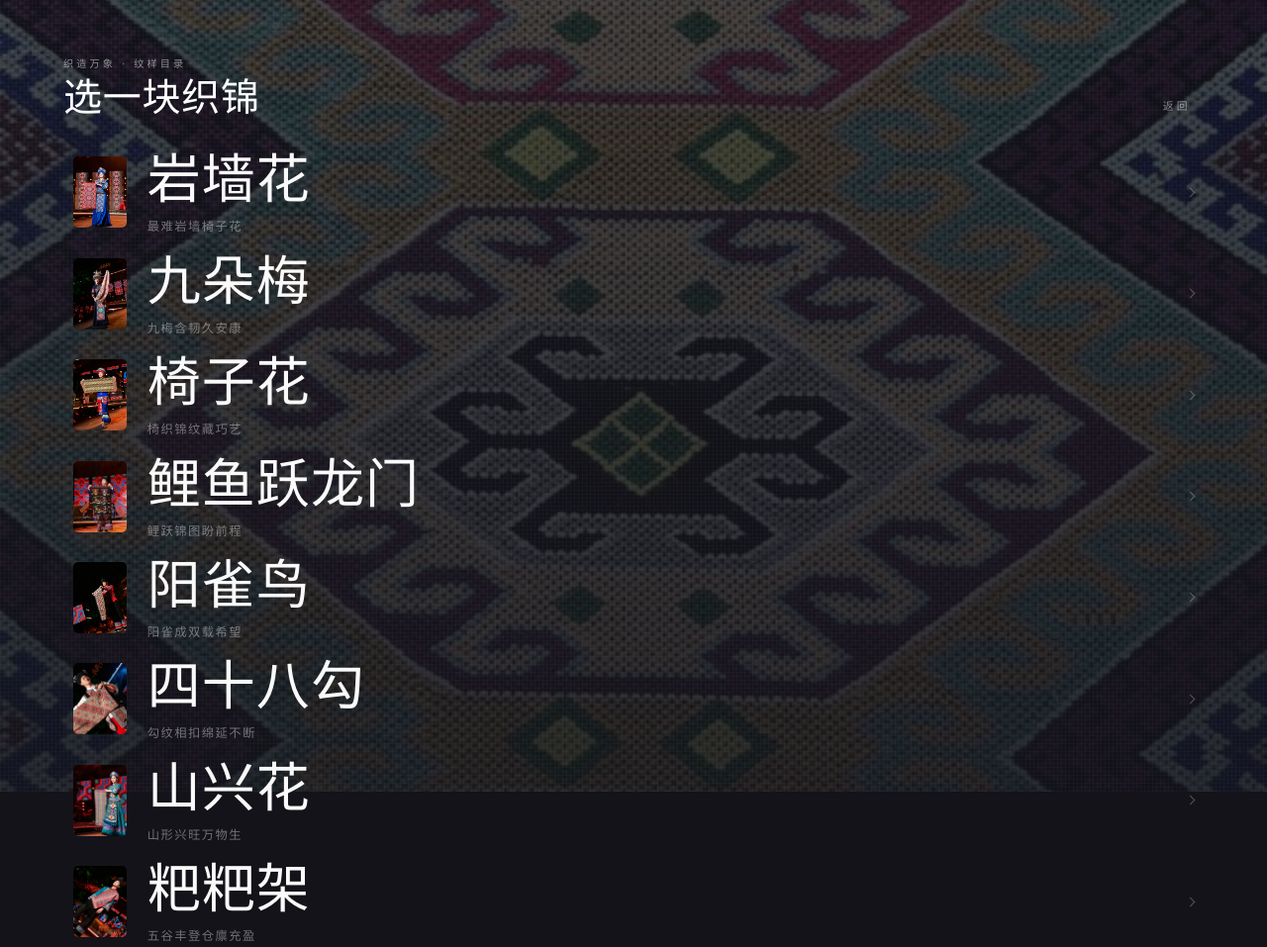
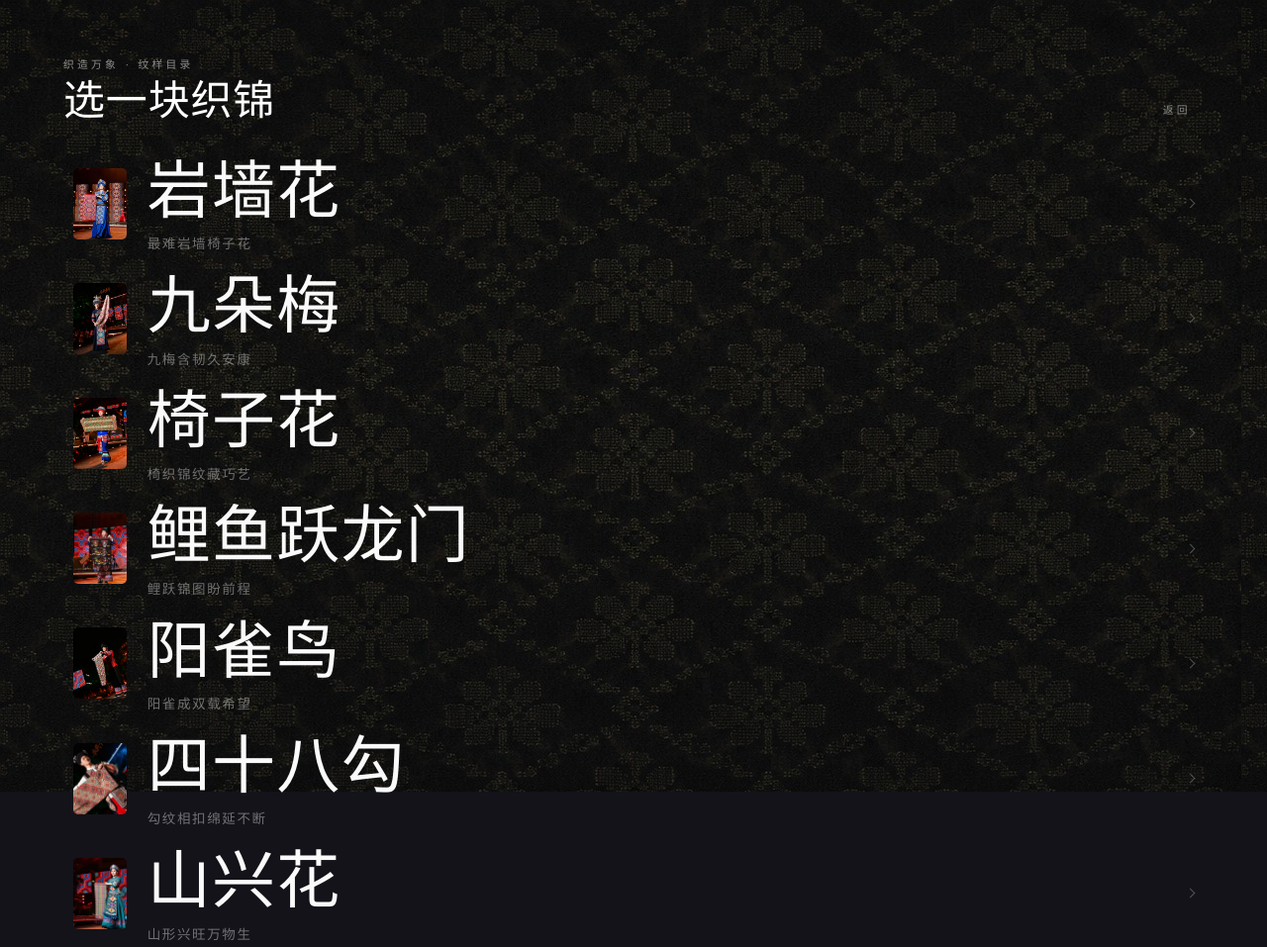
Before and after one commit to Augfif/StickyImageEffect-master, a website built with Vite: page ai.html in a window 1280 px wide. Shown: the top 957 px of the page at 99% size. Built offline with nearby package versions, Linux system fonts and the light colour scheme; a web font is replaced by a local one.

Commit message:
style: AI 选纹样页换用提花织纹底，图案原尺寸平铺，标题再放大一档
- 底纹换成深黑金色提花织纹：1254×1254 的 tile 按原尺寸平铺
  （background-size: auto），不再用 cover 把照片放大铺满，图案保持设计时
  的大小，换到任何屏幕都是同一块布的密度。
- 原图是 2.9MB 的 PNG，转成 q88 的 JPEG（352KB）；暗色渐变从上一版的
  78%–90% 减到 16%–42%，让提花本身透出来。
- 去掉上一版的 CSS 经纬网格：新底纹自带织点，叠上去会打架。
- 标题 clamp 上限 3.6rem → 4.4rem（1440 下 54 → 66px），页头标题、序号、
  副标题也各升一档；列表从 1.16 屏变成 1.32 屏。
- 删除不再使用的 hook-texture.jpg。

```diff
--- a/css/ai.css
+++ b/css/ai.css
@@ -23,37 +23,28 @@ body {
   overflow-x: hidden;
 }
 
-/* The textile itself: one macro shot of a 土家织锦, a dark veil and a hairline
-   weave grid, stacked as backgrounds. The veil is what keeps the copy readable;
-   the grid keeps a cloth grain on screens where the photograph is upscaled too
-   far to show its own warp and weft. Fixed, so it reads as the room the list
-   sits in rather than as something scrolling with it. */
+/* A seamless jacquard: black ground, gold diamond lattice, small woven florets.
+   It is tiled at its own size rather than scaled to cover, so the motif keeps
+   the scale it was drawn at on every screen — the page looks like a bolt of
+   cloth cut to the window, not like a photograph blown up behind it.
+   Fixed, so the cloth stays put while the list moves. */
 .ai__texture {
   position: fixed;
   inset: 0;
   z-index: 0;
   pointer-events: none;
   background-image:
-    repeating-linear-gradient(
-      90deg,
-      rgba(255, 255, 255, 0.022) 0 1px,
-      transparent 1px 4px
-    ),
-    repeating-linear-gradient(
-      0deg,
-      rgba(255, 255, 255, 0.018) 0 1px,
-      transparent 1px 4px
-    ),
     linear-gradient(
       180deg,
-      rgba(19, 19, 25, 0.78) 0%,
-      rgba(19, 19, 25, 0.84) 45%,
-      rgba(19, 19, 25, 0.9) 100%
+      rgba(8, 8, 10, 0.38) 0%,
+      rgba(8, 8, 10, 0.16) 45%,
+      rgba(8, 8, 10, 0.42) 100%
     ),
-    url("../images/opening/hook-texture.jpg");
-  background-size: auto, auto, auto, cover;
-  background-position: 0 0, 0 0, 0 0, 50% 38%;
-  background-repeat: repeat, repeat, no-repeat, no-repeat;
+    url("../images/ai/jacquard.jpg");
+  /* `auto` keeps the tile at 1254 x 1254 css pixels. */
+  background-size: auto, auto;
+  background-position: 0 0, 0 0;
+  background-repeat: no-repeat, repeat;
 }
 
 /* ---------------------------------------------------------------- header -- */
@@ -72,7 +63,7 @@ body {
 
 .ai__eyebrow {
   margin: 0;
-  font-size: 0.68rem;
+  font-size: 0.72rem;
   letter-spacing: 0.3em;
   /* Sits straight on the textile, so it needs a touch more ink than the copy
      that used to live on a flat colour. */
@@ -84,7 +75,7 @@ body {
   font-family: "Ma Shan Zheng", "华文行楷", "STXingkai", "方正舒体", "FZShuTi",
     "楷体", "KaiTi", "STKaiti", serif;
   font-weight: 400;
-  font-size: clamp(1.7rem, 3.2vw, 2.6rem);
+  font-size: clamp(1.8rem, 3.4vw, 2.8rem);
   line-height: 1.1;
   letter-spacing: 0.02em;
 }
@@ -158,7 +149,7 @@ body.pl-loading .pl {
   position: relative;
   flex: none;
   width: 2.2rem;
-  font-size: 0.66rem;
+  font-size: 0.7rem;
   letter-spacing: 0.16em;
   color: rgba(255, 255, 255, 0.26);
   font-variant-numeric: tabular-nums;
@@ -205,7 +196,7 @@ body.pl-loading .pl {
   font-family: "Ma Shan Zheng", "华文行楷", "STXingkai", "方正舒体", "FZShuTi",
     "楷体", "KaiTi", "STKaiti", serif;
   font-weight: 400;
-  font-size: clamp(1.45rem, 4.4vw, 3.6rem);
+  font-size: clamp(1.7rem, 5vw, 4.4rem);
   line-height: 1.18;
   letter-spacing: 0.02em;
   transition: color 300ms cubic-bezier(0.2, 1, 0.3, 1);
@@ -217,7 +208,7 @@ body.pl-loading .pl {
 
 .pl__meta {
   overflow: hidden;
-  font-size: clamp(0.76rem, 1.05vw, 0.82rem);
+  font-size: clamp(0.8rem, 1.1vw, 0.9rem);
   letter-spacing: 0.12em;
   white-space: nowrap;
   text-overflow: ellipsis;
```
Also changed, not shown: images/ai/jacquard.jpg (added), images/opening/hook-texture.jpg (deleted).
